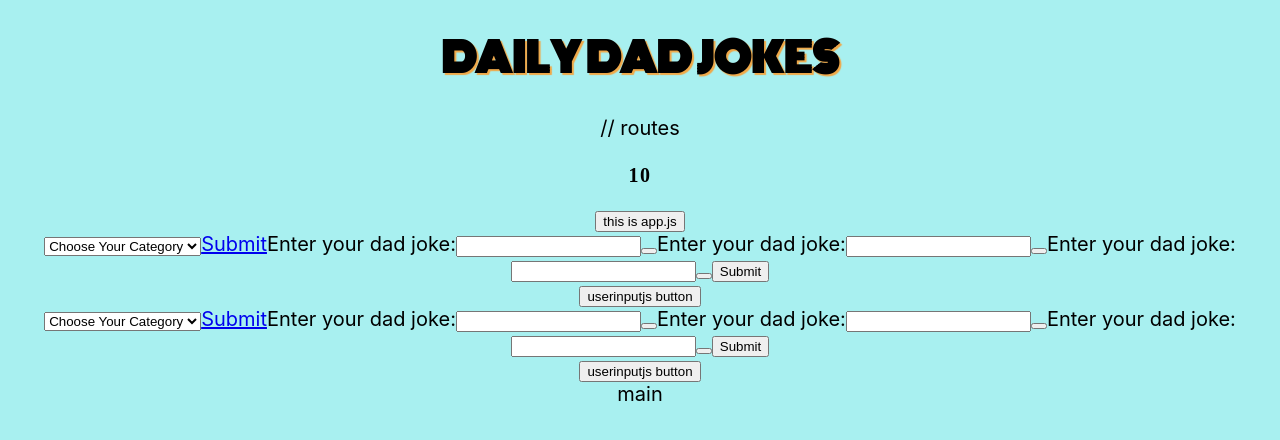
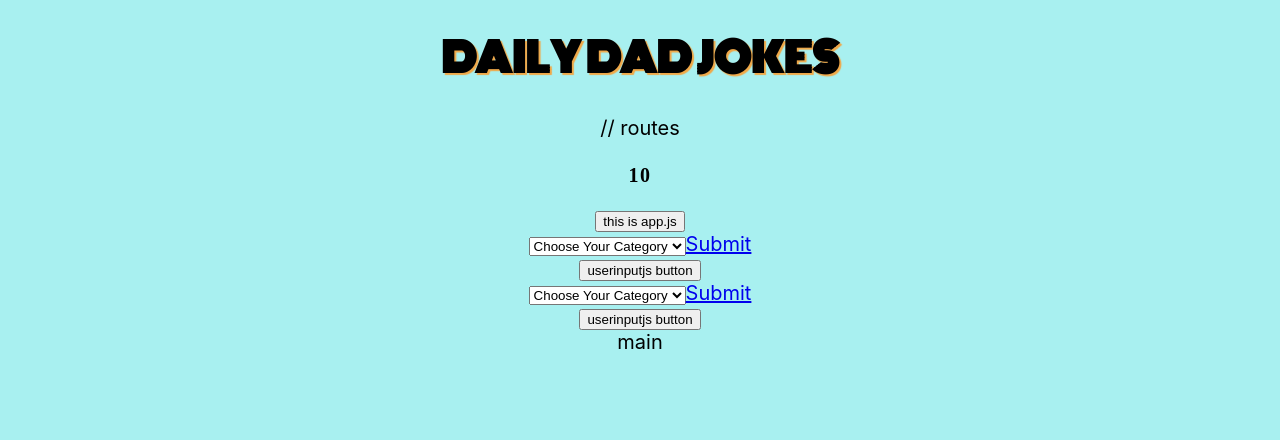
Before and after one commit to kimmark4/dailyDadJokes, a React (Create React App) app: page / in a window 1280 px wide. Shown: the top 440 px of the page. Built offline with nearby package versions, Linux system fonts and the light colour scheme; a web font is replaced by a local one.

Commit message:
still doing work...

```diff
--- a/src/components/UserInputs.js
+++ b/src/components/UserInputs.js
@@ -61,24 +61,6 @@ const UserInputs = ({ propTerm, propLimit, propSubmit }) => {
                         <option value="bunnies">Bunnies</option>
                     </select>
                     <Link to='/results' >Submit</Link>
-
-                    <label htmlFor="customJoke1">
-                            Enter your dad joke:
-                    </label>
-                    <input type ="text" id="customJoke1" name="customJoke1"/>
-                    <button type="submit" id="jokeButton1" name="jokeButton1"></button>
-                    <label htmlFor="customJoke2">
-                    Enter your dad joke:
-                    </label>
-                    <input type ="text" id="customJoke2" name="customJoke2"/>
-                    <button  type="submit" id="jokeButton2" name="jokeButton2"></button>
-                    <label htmlFor="customJoke3">
-                        Enter your dad joke:
-                    </label>
-                    <input type ="text" id="customJoke3" name="customJoke3"/>
-                    <button  type="submit" id="jokeButton3" name="jokeButton3"></button>
-                    <button type="submit">Submit</button>
-
                 </form>
                 <button onClick={userButton}>userinputjs button</button>
             </div>
```
